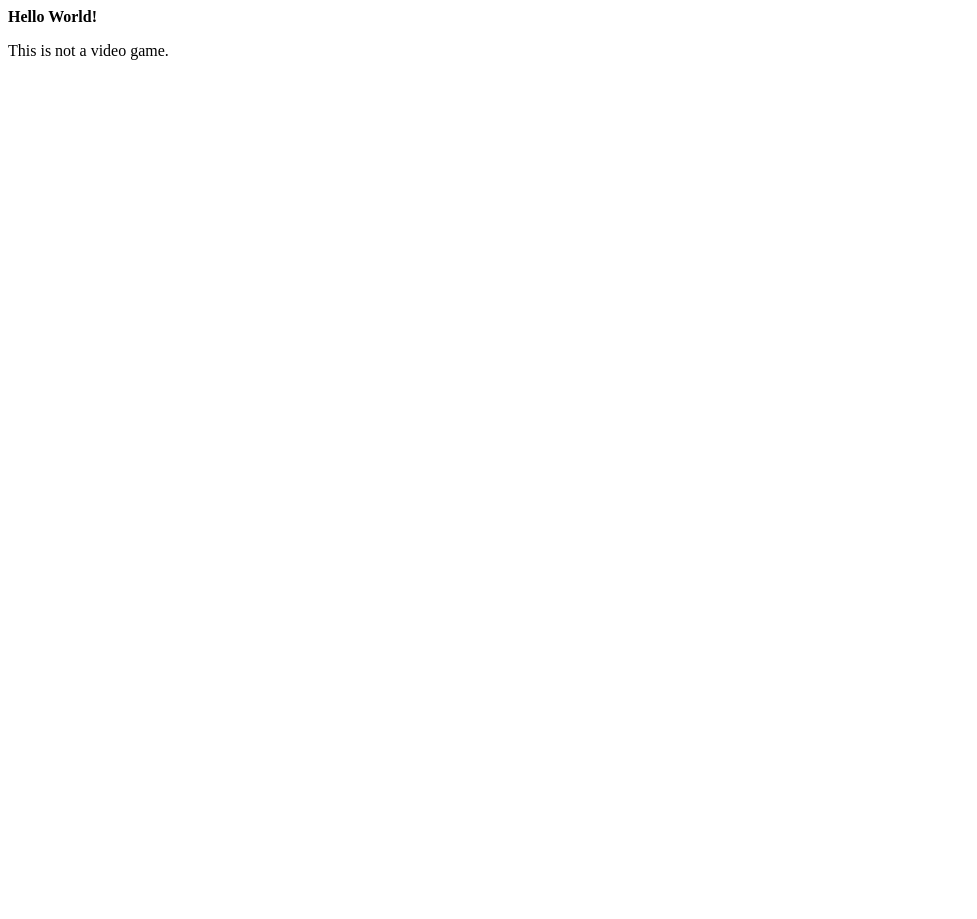
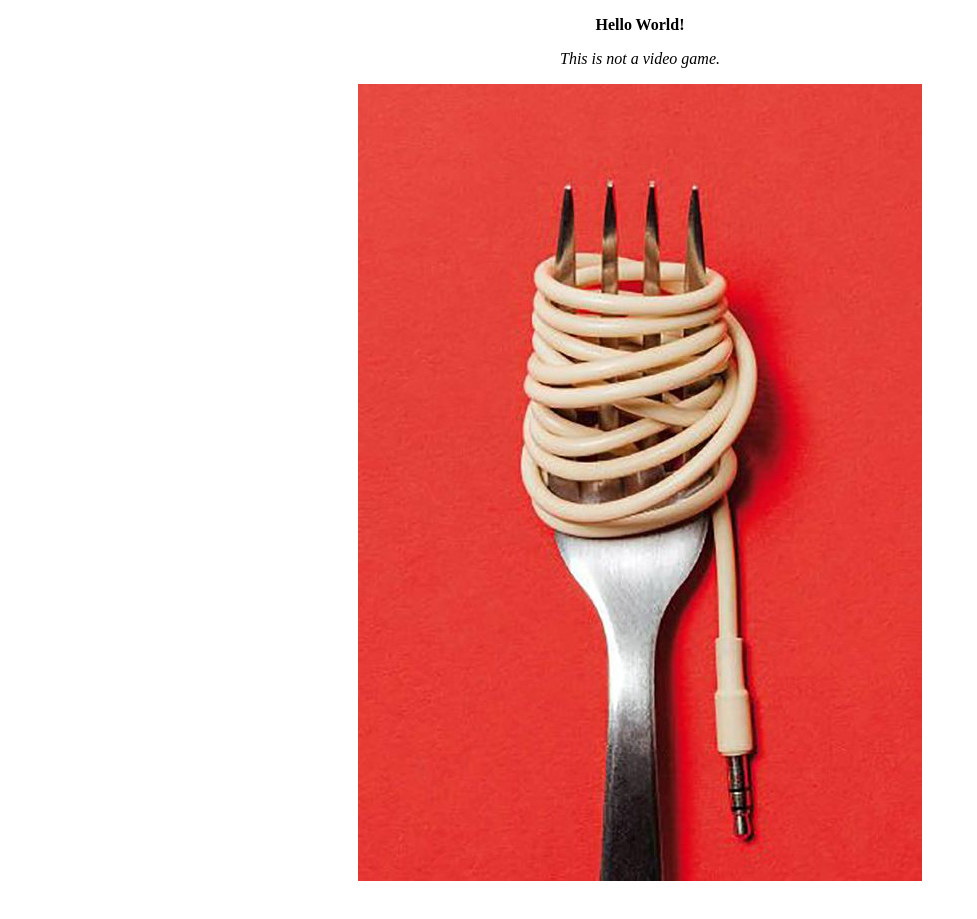
Before and after one commit to karisam/blog, a plain HTML site: page index.html in a window 1280 px wide. Shown: the whole page, without its empty margins (0-977 px from the left). Before the commit the page ends 800 px from the top, so only its background shows below. Drawn offline with Linux system fonts and the light colour scheme.

Commit message:
Add fork Image and center body

```diff
--- a/index.html
+++ b/index.html
@@ -1 +1,18 @@
-<p><b>Hello World!</b></p><p>This is not a video game.<br></p>
+<!doctype html>
+<html>
+<head>
+<meta charset="utf-8">
+<title>Valerie's Blog</title>
+<style>
+body {
+  text-align: center;
+}
+</style>
+</head>
+
+<body>
+<p><b>Hello World!</b></p>
+<p><i>This is not a video game. </i></p>
+<p><img style="width: 564px;" src="images/fork.jpg"><i><br></i><br></p>
+</body>
+</html>
```
Also changed, not shown: images/fork.jpg (added).
